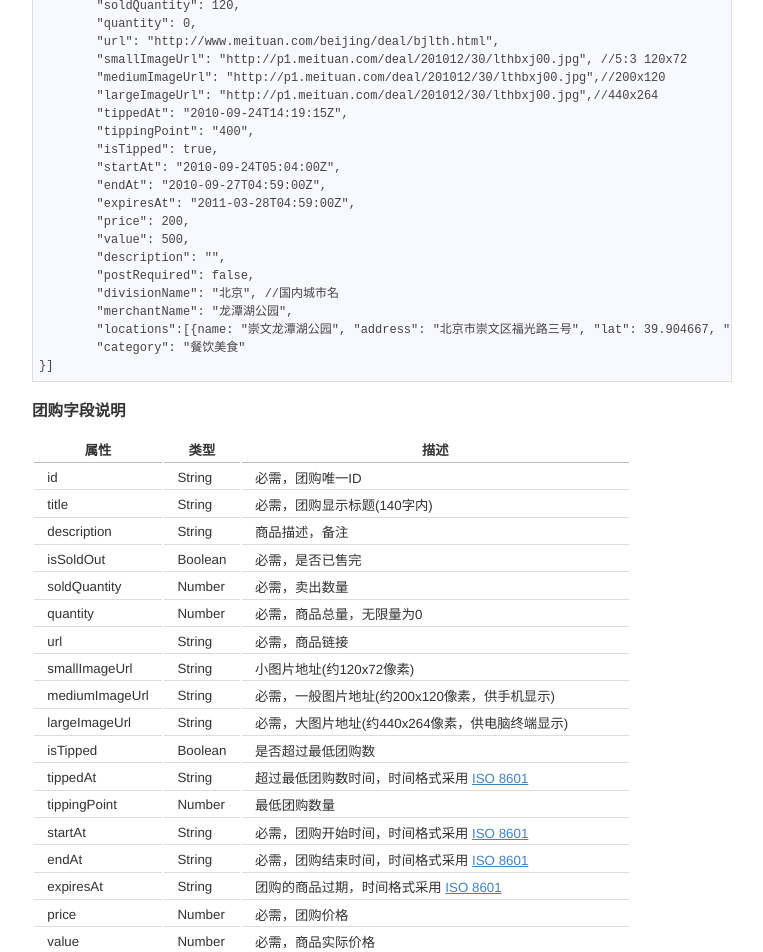
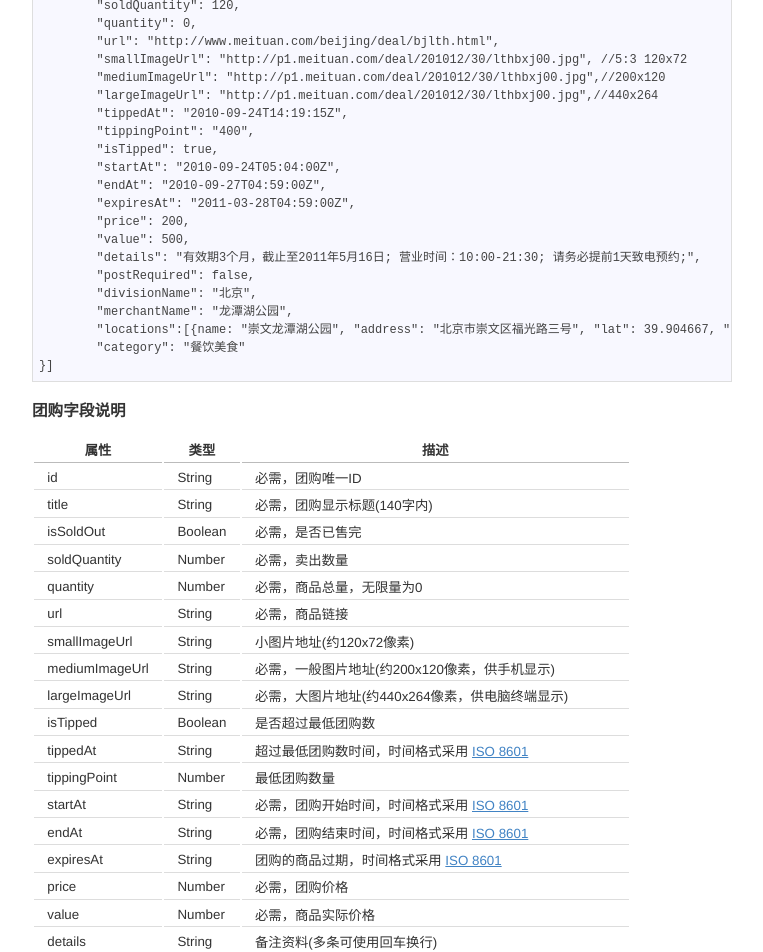
Before and after one commit to yzpower/zhejie.github.com, a Jekyll site: the page built from index.md, in a window 1280 px wide and 1400 px high. Shown: the part 379-1331 px from the top of the window, without its empty margins (258-1021 px from the left). Built offline with Jekyll 4.4.1, drawn with Linux system fonts in a browser that asks for light colours; some of the changed text lies outside the part shown.

Commit message:
Add details

```diff
--- a/index.md
+++ b/index.md
@@ -29,9 +29,9 @@ title: 团购数据收录接口
 		"expiresAt": "2011-03-28T04:59:00Z",
 		"price": 200,
 		"value": 500,
-		"description": "",
+		"details": "有效期3个月，截止至2011年5月16日; 营业时间：10:00-21:30; 请务必提前1天致电预约;",
 		"postRequired": false,
-		"divisionName": "北京", //国内城市名
+		"divisionName": "北京",
 		"merchantName": "龙潭湖公园",
 		"locations":[{name: "崇文龙潭湖公园", "address": "北京市崇文区福光路三号", "lat": 39.904667, "lng": 116.408198, "tel": "010-12345678", "mobile": "138123456789"}],
 		"category": "餐饮美食"
@@ -44,7 +44,6 @@ title: 团购数据收录接口
 ------------------------|---------------|-----------
 id			|String		|必需，团购唯一ID
 title			|String		|必需，团购显示标题(140字内)
-description		|String		|商品描述，备注
 isSoldOut		|Boolean	|必需，是否已售完
 soldQuantity		|Number		|必需，卖出数量
 quantity		|Number		|必需，商品总量，无限量为0
@@ -60,6 +59,7 @@ endAt			|String		|必需，团购结束时间，时间格式采用 [ISO 8601][IS
 expiresAt		|String		|团购的商品过期，时间格式采用 [ISO 8601][ISO_8601]
 price			|Number		|必需，团购价格
 value			|Number		|必需，商品实际价格
+details			|String		|备注资料(多条可使用回车换行)
 postRequired		|Boolean	|是否需要邮寄，默认不需要
 divisionName		|String		|必需，团购区域名称（国内城市名称）
 merchantName		|String		|必需，团购提供商名称
```
